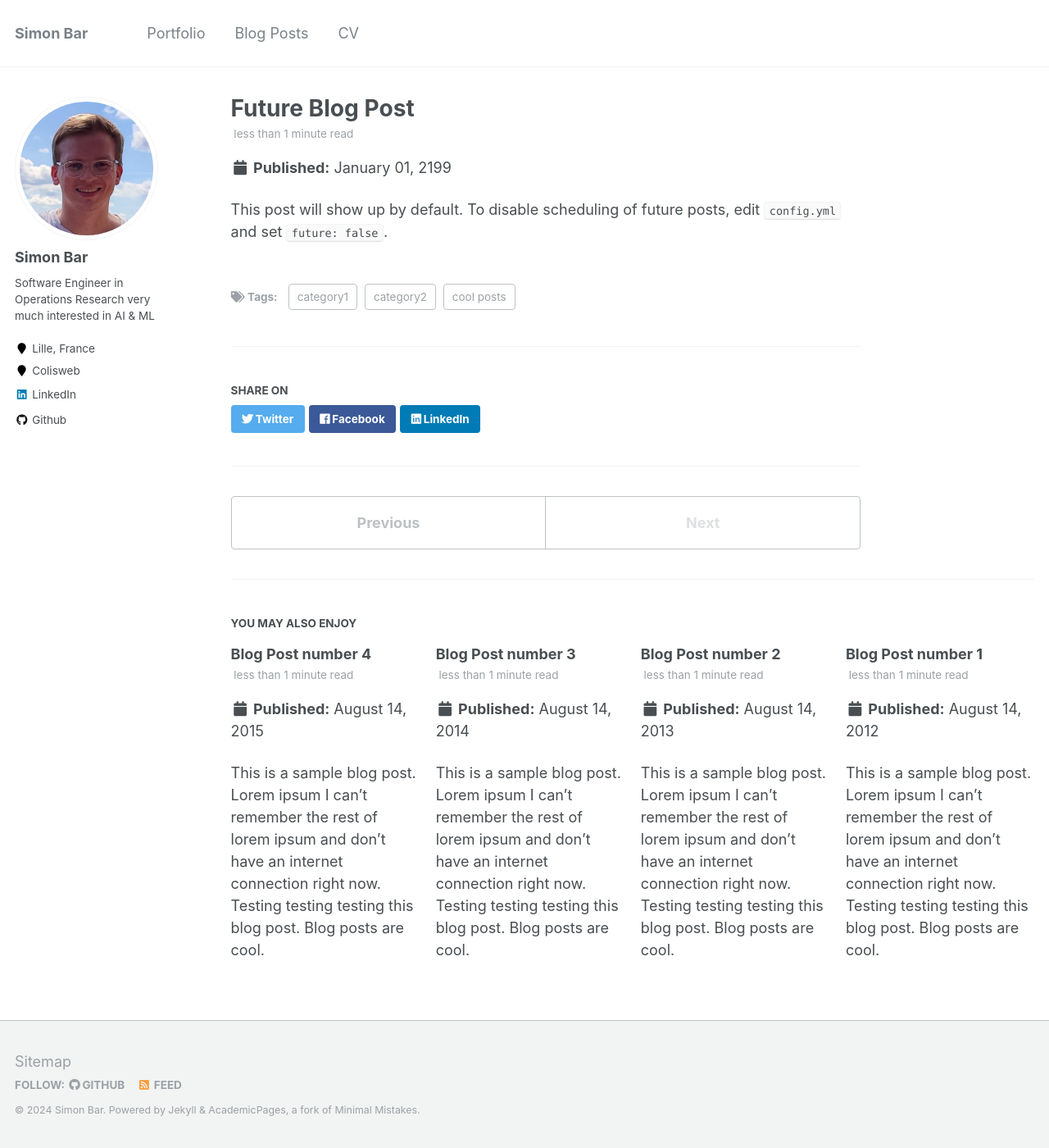
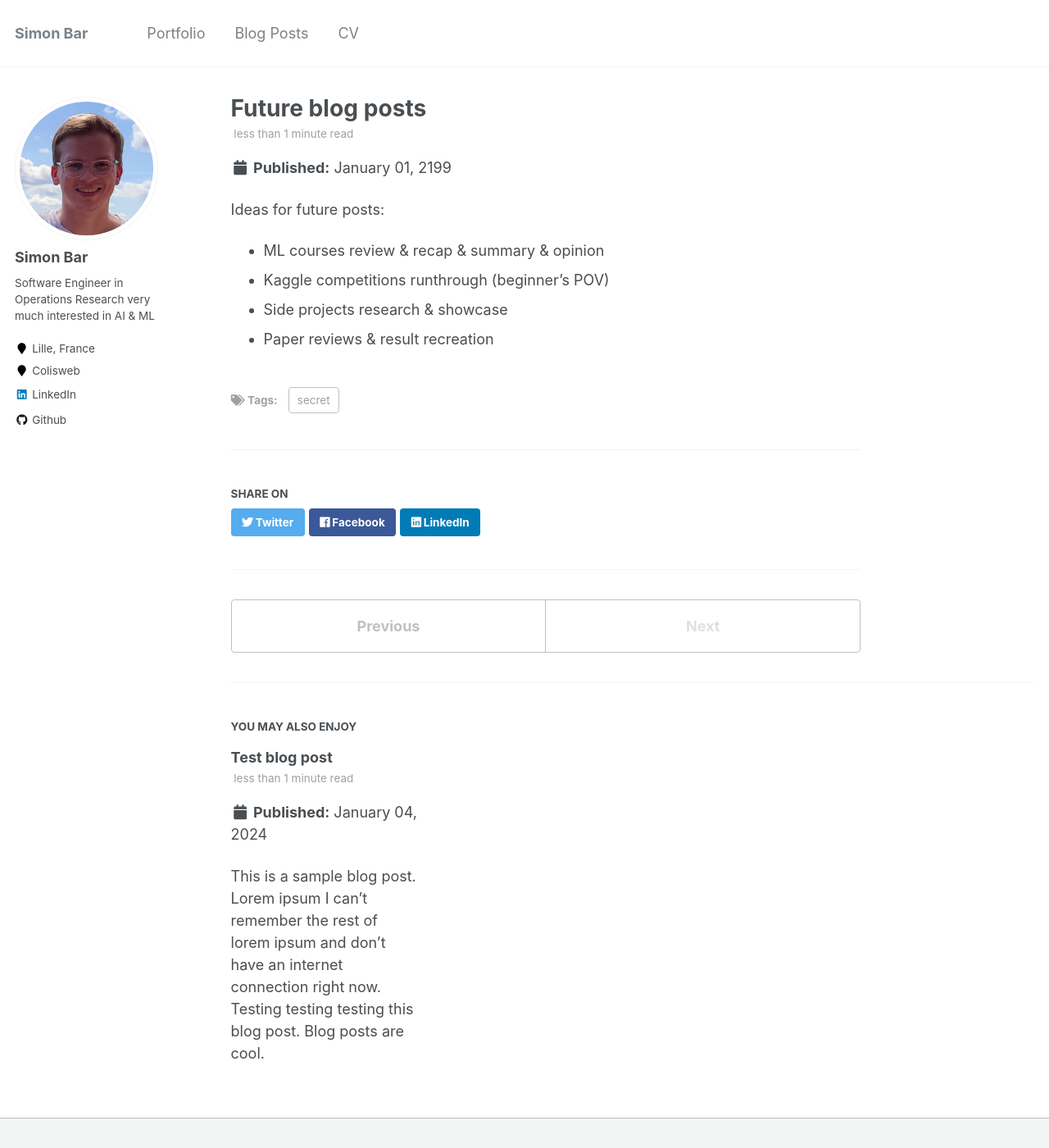
Before and after one commit to simooonb/simooonb.github.io, a Jekyll site: the page built from _posts/2199-01-01-future-post.md, in a window 1280 px wide and 1400 px high. Shown: the whole window at 82% size. Built offline with Jekyll 4.4.1, drawn with Linux system fonts in a browser that asks for light colours.

Commit message:
blog posts ideas

```diff
--- a/_posts/2013-08-14-blog-post-2.md
+++ /dev/null
@@ -1,20 +0,0 @@
----
-title: 'Blog Post number 2'
-date: 2013-08-14
-permalink: /posts/2013/08/blog-post-2/
-tags:
-  - cool posts
-  - category1
-  - category2
----
-
-This is a sample blog post. Lorem ipsum I can't remember the rest of lorem ipsum and don't have an internet connection right now. Testing testing testing this blog post. Blog posts are cool.
-
-Headings are cool
-======
-
-You can have many headings
-======
-
-Aren't headings cool?
-------
--- a/_posts/2014-08-14-blog-post-3.md
+++ /dev/null
@@ -1,20 +0,0 @@
----
-title: 'Blog Post number 3'
-date: 2014-08-14
-permalink: /posts/2014/08/blog-post-3/
-tags:
-  - cool posts
-  - category1
-  - category2
----
-
-This is a sample blog post. Lorem ipsum I can't remember the rest of lorem ipsum and don't have an internet connection right now. Testing testing testing this blog post. Blog posts are cool.
-
-Headings are cool
-======
-
-You can have many headings
-======
-
-Aren't headings cool?
-------
--- a/_posts/2012-08-14-blog-post-1.md
+++ b/_posts/2024-01-04-sample-blog-post.md
@@ -1,11 +1,9 @@
 ---
-title: 'Blog Post number 1'
-date: 2012-08-14
-permalink: /posts/2012/08/blog-post-1/
+title: 'Test blog post'
+date: 2024-01-04
+permalink: /posts/2024/01/sample-blog-post/
 tags:
   - cool posts
-  - category1
-  - category2
 ---
 
 This is a sample blog post. Lorem ipsum I can't remember the rest of lorem ipsum and don't have an internet connection right now. Testing testing testing this blog post. Blog posts are cool.
--- a/_posts/2199-01-01-future-post.md
+++ b/_posts/2199-01-01-future-post.md
@@ -1,11 +1,13 @@
 ---
-title: 'Future Blog Post'
+title: 'Future blog posts'
 date: 2199-01-01
-permalink: /posts/2012/08/blog-post-4/
+permalink: /posts/2199/01/secret/
 tags:
-  - cool posts
-  - category1
-  - category2
+  - secret
 ---
 
-This post will show up by default. To disable scheduling of future posts, edit `config.yml` and set `future: false`.
+Ideas for future posts:
+- ML courses review & recap & summary & opinion
+- Kaggle competitions runthrough (beginner's POV)
+- Side projects research & showcase
+- Paper reviews & result recreation
```
Also changed, not shown: _posts/2015-08-14-blog-post-4.md (deleted, +0 -20 lines).
